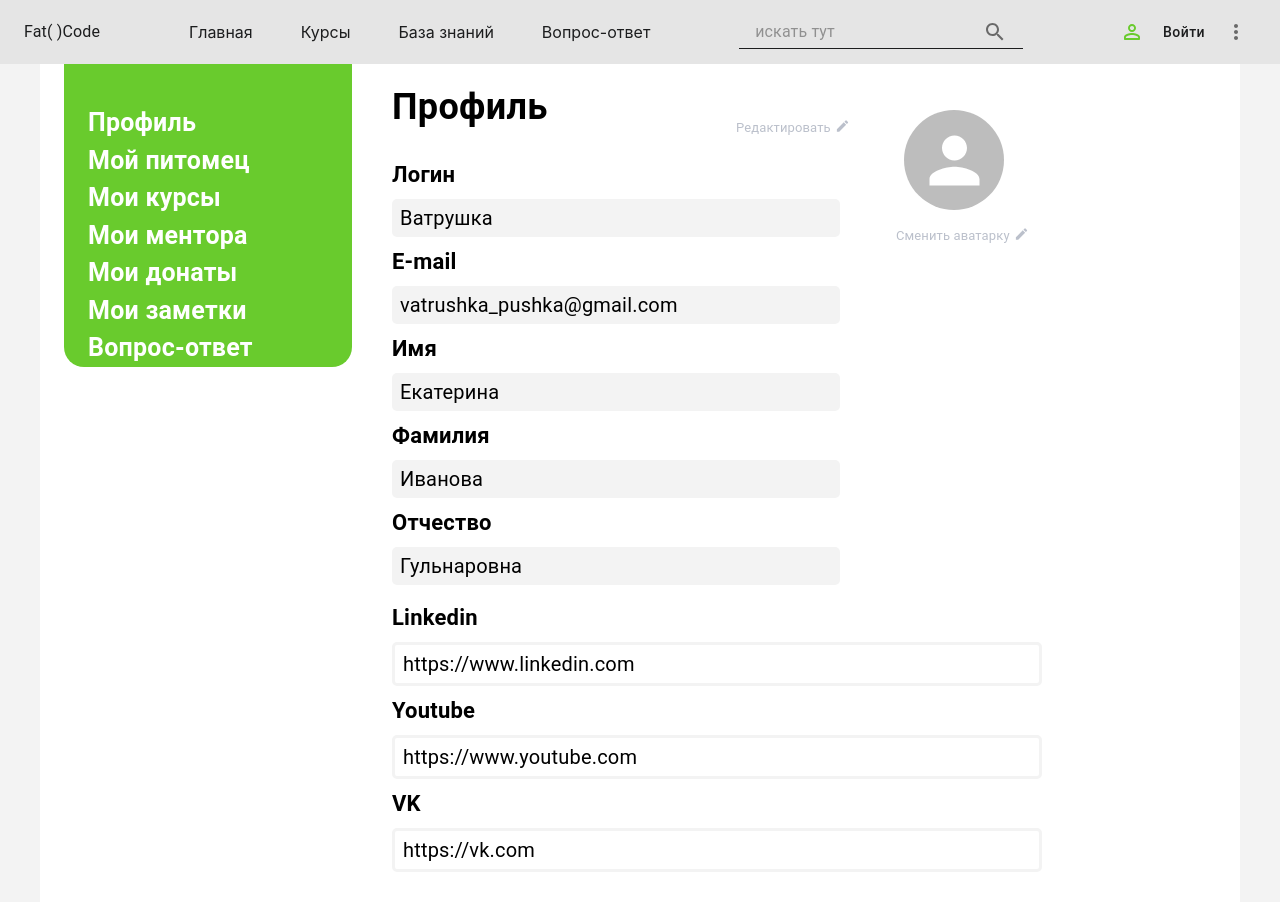
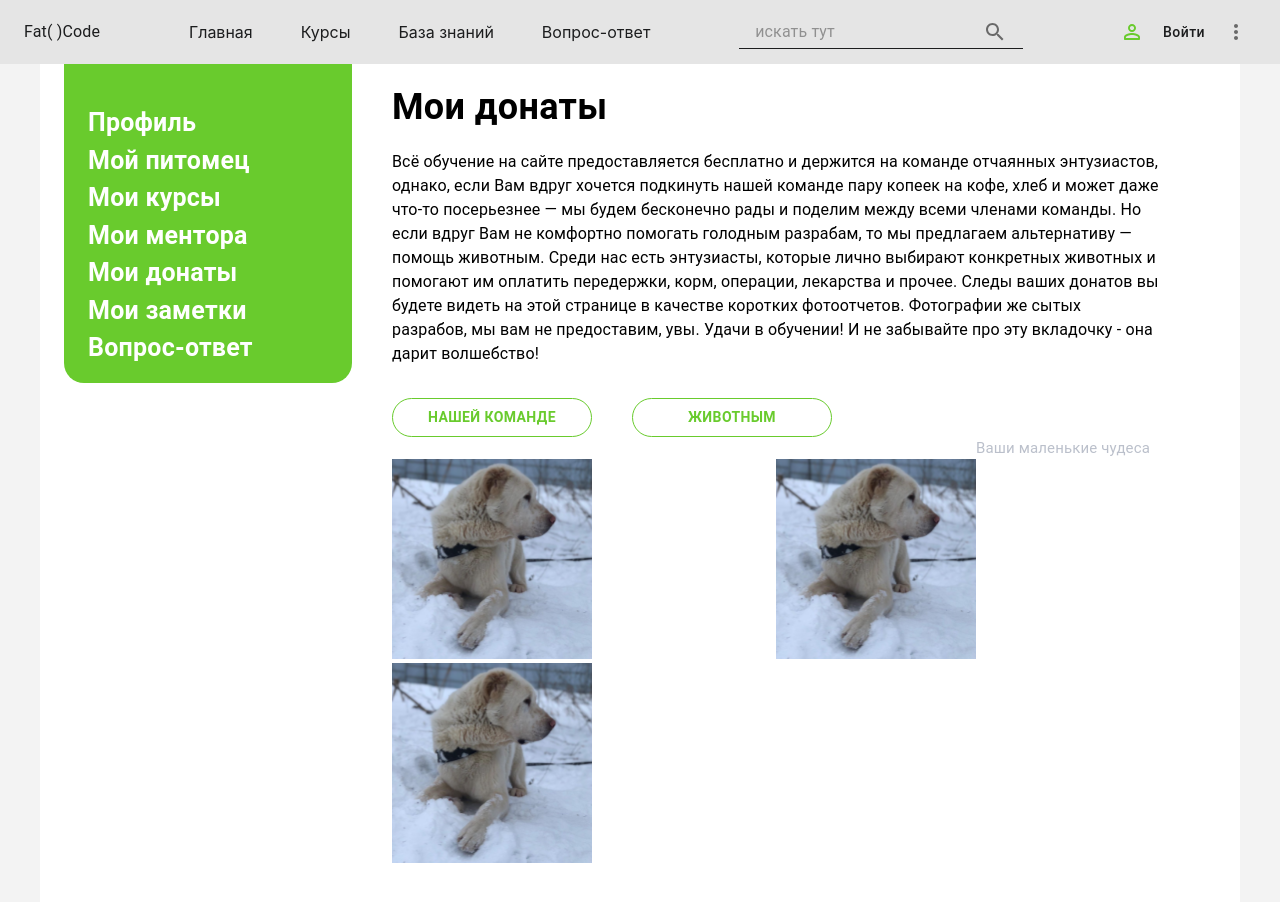
Before and after one commit to fox1206/fatcode-frontend, a Next.js app: page /profile/mydonats in a window 1280 px wide. Shown: the top 902 px of the page. Built offline with nearby package versions, Linux system fonts and the light colour scheme.

Commit message:
create my donats

```diff
--- /dev/null
+++ b/components/profile/PetsDonats.tsx
@@ -0,0 +1,26 @@
+import Grid from "@mui/material/Grid";
+import Image from "next/image";
+import React from "react";
+
+//Подправить что бы выводился списком
+const PetsDonats = () => {
+  return(
+      <>
+        <Grid container>
+            <Grid xs={6}>
+                <Image src={"/assets/image/svg/Dog.svg"} width={200} height={200} />
+            </Grid>
+            <Grid sx={{
+                borderRadius: 20
+            }}>
+                <Image src={"/assets/image/svg/Dog.svg"} width={200} height={200} />
+            </Grid>
+            <Grid>
+                <Image src={"/assets/image/svg/Dog.svg"} width={200} height={200} />
+            </Grid>
+        </Grid>
+      </>
+  )
+}
+
+export default PetsDonats
--- a/layout/profile/LeftMenu.tsx
+++ b/layout/profile/LeftMenu.tsx
@@ -1,8 +1,12 @@
 import React from "react";
 import {Container} from "@mui/material";
 import TextLeftMenu from "./TextLeftMenu";
+import Image from "next/image";
+import Grid from "@mui/material/Grid";
 
 const LeftMenu = () => {
+    const pets = true
+
     const list = [
         {key: 1, text: "Профиль", href: "1"},
         {key: 2, text: "Мой питомец", href: "mypet"},
@@ -12,17 +16,34 @@ const LeftMenu = () => {
         {key: 6, text: "Мои заметки", href: "my"},
         {key: 7, text: "Вопрос-ответ", href: "qus"},
     ]
+
+    if (pets){
     return(<>
         <Container sx={{
             background: "#69CB2D",
             borderBottomLeftRadius: 20,
             borderBottomRightRadius: 20,
             paddingTop: 5,
+            paddingBottom: 2
         }}>
             <TextLeftMenu list={list}/>
         </Container>
         </>
-    )
+    )}else {return(<>
+            <Container sx={{
+                background: "#69CB2D",
+                borderBottomLeftRadius: 20,
+                borderBottomRightRadius: 20,
+                paddingTop: 5,
+                paddingBottom: 2
+            }}>
+                <TextLeftMenu list={list}/>
+            </Container>
+            <Grid>
+                <Image src={"/assets/image/svg/Laps.svg"} width={200} height={200} />
+            </Grid>
+        </>
+    )}
 }
 
 export default LeftMenu
--- /dev/null
+++ b/pages/profile/mydonats.tsx
@@ -0,0 +1,64 @@
+import ProfileTitle from "../../components/profile/ProfileTitle";
+import BackgoundUser from "../../layout/ProfileBack/BackgoundUser";
+import {Button, Typography} from "@mui/material";
+import Image from "next/image";
+import Grid from "@mui/material/Grid";
+import PetsDonats from "../../components/profile/PetsDonats";
+
+
+const Mydonats = () => {
+  return(
+      <>
+        <BackgoundUser>
+            <ProfileTitle text={"Мои донаты"}/>
+            <Typography>
+                Всё обучение на сайте предоставляется бесплатно и держится на команде отчаянных энтузиастов, однако, если Вам вдруг хочется подкинуть нашей команде пару копеек на кофе, хлеб и может даже что-то посерьезнее — мы будем бесконечно рады и поделим между всеми членами команды.
+                Но если вдруг Вам не комфортно помогать голодным разрабам, то мы предлагаем альтернативу — помощь животным. Среди нас есть энтузиасты, которые лично выбирают конкретных животных и помогают им оплатить передержки, корм, операции, лекарства и прочее. Следы ваших донатов вы будете видеть на этой странице в качестве коротких фотоотчетов.
+                Фотографии же сытых разрабов, мы вам не предоставим, увы.
+                Удачи в обучении!
+                И не забывайте про эту вкладочку - она дарит волшебство!
+            </Typography>
+            <Button sx={{
+                width: 200,
+                color: "#69CB2D",
+                marginTop: 4,
+                background: "white",
+                fontWeight: "bold",
+                borderRadius: 20,
+                border: "1px solid #69CB2D",
+                "&: hover":{
+                    color: "white",
+                    background: "#69CB2D",
+                    border: "1px solid #69CB2D"
+                }}}>
+                Нашей команде
+            </Button>
+            <Button sx={{
+                marginLeft: 5,
+                width: 200,
+                color: "#69CB2D",
+                marginTop: 4,
+                background: "white",
+                fontWeight: "bold",
+                borderRadius: 20,
+                border: "1px solid #69CB2D",
+                "&: hover":{
+                    color: "white",
+                    background: "#69CB2D",
+                    border: "1px solid #69CB2D"
+                }}}>
+                Животным
+            </Button>
+            <Typography ml={73} sx={{
+                color: "#BBC0CB",
+                fontSize: 15
+            }}>
+                Ваши маленькие чудеса
+            </Typography>
+            <PetsDonats/>
+        </BackgoundUser>
+      </>
+  )
+}
+
+export default Mydonats
```
Also changed, not shown: public/assets/image/svg/Dog.svg (added), public/assets/image/svg/Laps.svg (added).
